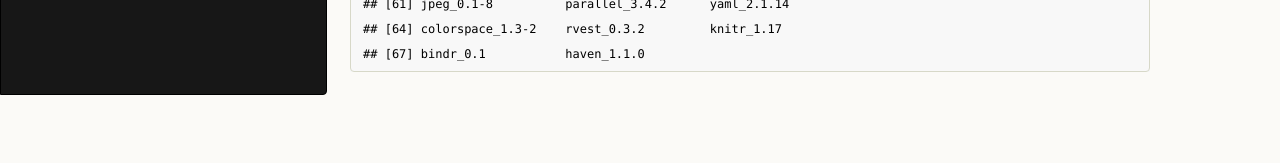
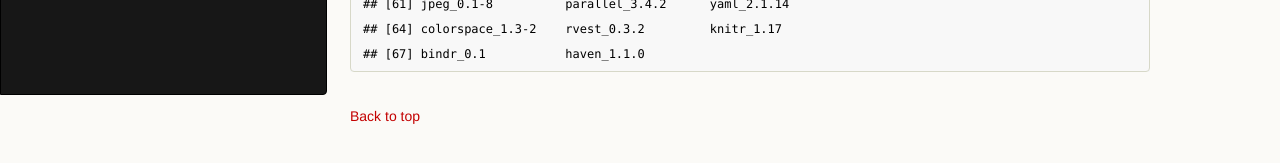
Before and after one commit to tomasgomes/tomasgomes.github.io, a Jekyll site: the page built from _posts/2018-02-04-plant_types.md, in a window 1280 px wide and 900 px high, scrolled down 11451 px. Shown: the part 720-883 px from the top of the window. Built offline with Jekyll 4.4.1, drawn with Linux system fonts in a browser that asks for light colours; nearby versions of some CDN libraries.

Commit message:
URL tweaks 2

```diff
--- a/_layouts/post.html
+++ b/_layouts/post.html
@@ -5,10 +5,10 @@
 
 
   <h1 class="post-title p-name" itemprop="name headline">{{ page.title | escape }}</h1>
-  <a style="float: right" href="http://www.facebook.com/sharer/sharer.php?u={{site.url}}{{page.url}}" target="_blank" class="share-btn facebook">
+  <a style="float: right" href="http://www.facebook.com/sharer/sharer.php?u={{ page.url | relative_url }}" target="_blank" class="share-btn facebook">
     <i class="fab fa-facebook"></i>
   </a>
-  <a style="float: right" href="http://twitter.com/share?url={{site.url}}{{page.url}}&text={{ page.title | escape }}&via=tomsgoms" target="_blank" class="share-btn twitter">
+  <a style="float: right" href="http://twitter.com/share?url={{ page.url | relative_url }}&text={{ page.title | escape }}&via=tomsgoms" target="_blank" class="share-btn twitter">
     <i class="fab fa-twitter"></i>
   </a>
   <time class="dt-published" datetime="{{ page.date | date_to_xmlschema }}" itemprop="datePublished">
@@ -26,5 +26,5 @@
     {% include disqus_comments.html %}
   {% endif %}
 
-  <a class="u-url" href="{{ page.url | relative_url }}" hidden></a>
+  <a class="u-url" href="{{ page.url | relative_url }}">Back to top</a>
 </article>
```
